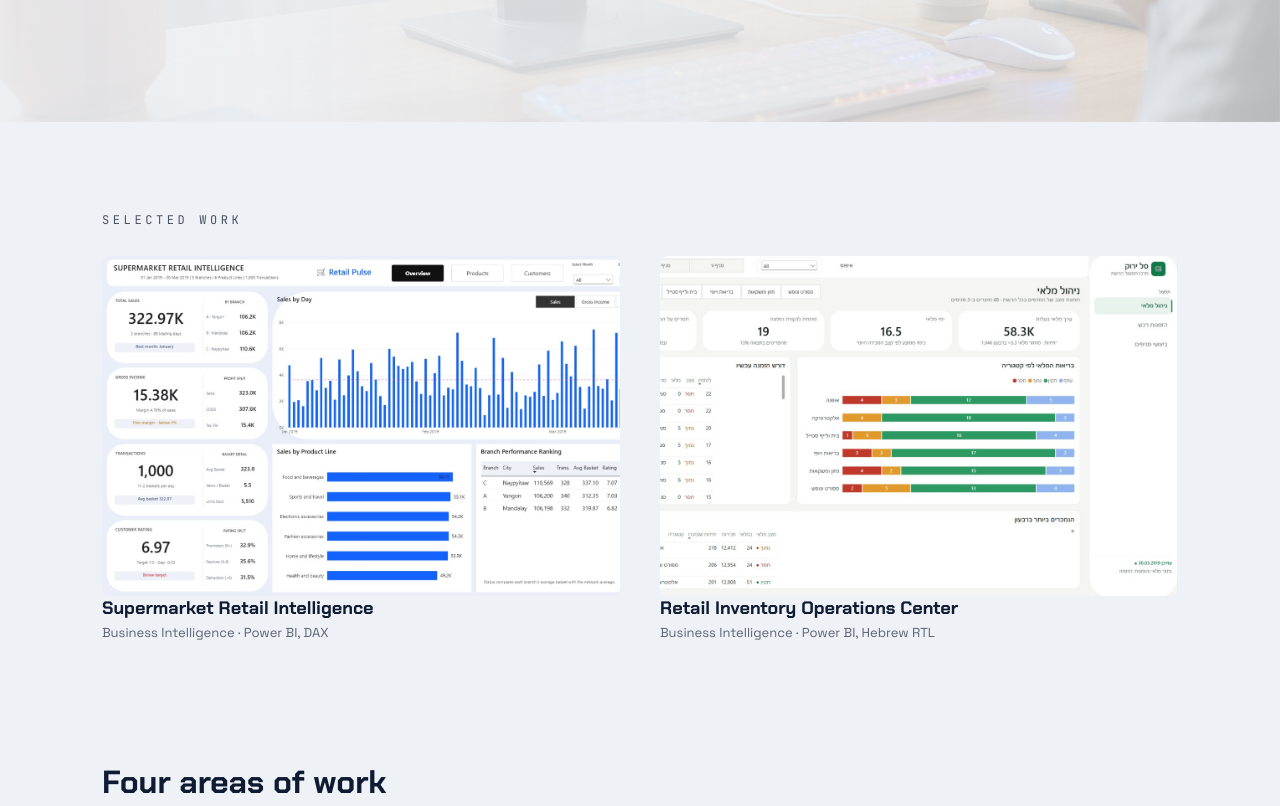
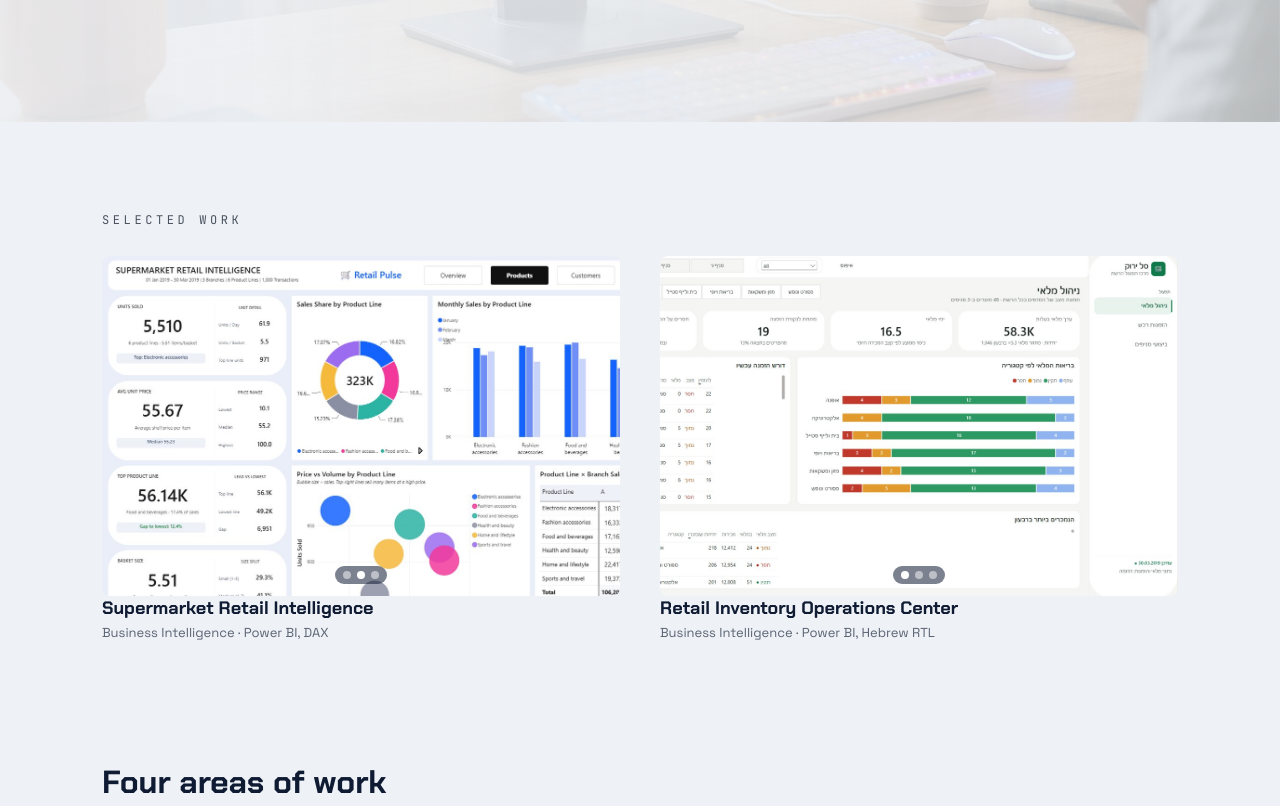
Before and after one commit to avitalkalimi/portfolio_website, a plain HTML site: page index.html in a window 1280 px wide. Shown: the part 678-1484 px from the top of the page. Drawn offline with Linux system fonts and the light colour scheme.

Commit message:
Add page carousel to featured dashboards and write About section
Co-Authored-By: Claude Opus 5.5 <noreply@anthropic.com>

```diff
--- a/ai.html
+++ b/ai.html
@@ -8,15 +8,15 @@
 <link rel="preconnect" href="https://fonts.googleapis.com">
 <link rel="preconnect" href="https://fonts.gstatic.com" crossorigin>
 <link href="https://fonts.googleapis.com/css2?family=Chakra+Petch:wght@500;700&amp;family=JetBrains+Mono:wght@400;500&amp;family=Space+Grotesk:wght@400;500;700&amp;display=swap" rel="stylesheet">
-<link rel="stylesheet" href="assets/css/style.css?v=16">
+<link rel="stylesheet" href="assets/css/style.css?v=17">
 </head>
 <body data-page="ai">
 <header id="site-nav"></header>
 <main id="page-content"></main>
 <nav id="topic-footer-nav"></nav>
 
-<script src="assets/js/data.js?v=16"></script>
-<script src="assets/js/partials.js?v=16"></script>
-<script src="assets/js/render.js?v=16"></script>
+<script src="assets/js/data.js?v=17"></script>
+<script src="assets/js/partials.js?v=17"></script>
+<script src="assets/js/render.js?v=17"></script>
 </body>
 </html>
--- a/assets/css/style.css
+++ b/assets/css/style.css
@@ -611,6 +611,38 @@ img { display: block; max-width: 100%; }
 .img-slot--project { height: 290px; }
 .img-slot .img-fill[src*="img/projects/"] { object-position: top left; }
 .img-slot .img-fill[src*="sal-yarok"] { object-position: top right; }
+
+/* ---- Featured-card carousel ---- */
+.carousel { position: relative; }
+.carousel__track { position: absolute; inset: 0; }
+.carousel__slide {
+  position: absolute;
+  inset: 0;
+  opacity: 0;
+  transition: opacity .8s ease, transform .3s ease;
+}
+.carousel__slide--active { opacity: 1; }
+.carousel__dots {
+  position: absolute;
+  left: 50%;
+  bottom: 12px;
+  transform: translateX(-50%);
+  display: flex;
+  gap: 6px;
+  padding: 5px 8px;
+  border-radius: 999px;
+  background: rgba(15, 27, 51, .55);
+}
+.carousel__dot {
+  width: 8px;
+  height: 8px;
+  padding: 0;
+  border: 0;
+  border-radius: 50%;
+  background: rgba(255, 255, 255, .5);
+  cursor: pointer;
+}
+.carousel__dot--active { background: #fff; }
 .img-slot--portrait { width: 200px; height: 200px; flex: none; }
 
 /* ---- Responsive ---- */
--- a/assets/js/data.js
+++ b/assets/js/data.js
@@ -126,8 +126,8 @@ window.SITE_DATA = {
     heroIntervalMs: 5000,
     subline: "I work across AI, business intelligence, GIS and computer vision — from the first query to the final dashboard.",
     featured: [
-      { title: "Supermarket Retail Intelligence", meta: "Business Intelligence · Power BI, DAX", image: "assets/img/projects/retail-pulse.jpg", imageAlt: "Supermarket sales dashboard — KPIs, daily sales and branch ranking", href: "bi.html" },
-      { title: "Retail Inventory Operations Center", meta: "Business Intelligence · Power BI, Hebrew RTL", image: "assets/img/projects/sal-yarok-inventory.jpg", imageAlt: "Inventory operations dashboard in Hebrew — stock health by category", href: "bi.html" }
+      { title: "Supermarket Retail Intelligence", meta: "Business Intelligence · Power BI, DAX", image: "assets/img/projects/retail-pulse.jpg", images: ["assets/img/projects/retail-pulse.jpg", "assets/img/projects/retail-pulse-products.jpg", "assets/img/projects/retail-pulse-customers.jpg"], imageAlt: "Supermarket sales dashboard — KPIs, daily sales and branch ranking", href: "bi.html" },
+      { title: "Retail Inventory Operations Center", meta: "Business Intelligence · Power BI, Hebrew RTL", image: "assets/img/projects/sal-yarok-inventory.jpg", images: ["assets/img/projects/sal-yarok-inventory.jpg", "assets/img/projects/sal-yarok-orders.jpg", "assets/img/projects/sal-yarok-branches.jpg"], imageAlt: "Inventory operations dashboard in Hebrew — stock health by category", href: "bi.html" }
     ],
     // Customer logo wall. To add a customer, drop the logo in assets/img/customers/ and add a line here.
     customers: {
@@ -156,8 +156,8 @@ window.SITE_DATA = {
     about: {
       photo: "assets/img/portrait.jpg?v=3", photoAlt: "Portrait photo",
       bioParagraphs: [
-        "A few sentences about who you are, your background, and the kind of problems you enjoy solving. Replace this paragraph with your own story.",
-        "A second paragraph — what you're currently working on or looking for, and what makes your way of working different."
+        "I'm Avital Kalimi, a data and BI analyst with an M.Sc. in Data Science and a B.Sc. in Industrial Engineering and Management from Ben-Gurion University. I've built Power BI dashboards, data models and data warehouses for clients, business units and a public organization, and I started out as a geo analyst in the IDF working with GIS, drone and satellite imagery.",
+        "I like owning a project end to end: sitting with managers to understand what they need, turning it into clear KPIs, building the model and the report, and training the people who use it. Today I combine BI with AI, from SQL and DAX to agents that answer business questions in plain language."
       ],
       toolRows: [
         { label: "BI", chips: ["Power BI", "Tableau", "DAX"] },
--- a/assets/js/render.js
+++ b/assets/js/render.js
@@ -57,9 +57,63 @@
     return el("div", { className: "hero-slides", "aria-hidden": "true" }, slides);
   }
 
+  // Featured-card carousel: cross-fades through a report's pages; dots jump to a page.
+  // Cards start offset from each other so they don't change at the same moment.
+  function renderCarousel(images, imageAlt, cardIndex) {
+    var interval = data.home.carouselIntervalMs || 4000;
+    var current = 0;
+    var timer = null;
+    var slides = images.map(function (src, i) {
+      return el("img", {
+        src: src,
+        alt: i === 0 ? (imageAlt || "") : "",
+        loading: i === 0 ? "eager" : "lazy",
+        className: "img-fill carousel__slide" + (i === 0 ? " carousel__slide--active" : "")
+      }, []);
+    });
+    var dots = images.map(function (_, i) {
+      var dot = el("button", {
+        type: "button",
+        className: "carousel__dot" + (i === 0 ? " carousel__dot--active" : ""),
+        "aria-label": "Show page " + (i + 1)
+      }, []);
+      dot.addEventListener("click", function (e) {
+        e.preventDefault();
+        e.stopPropagation();
+        show(i);
+        restart();
+      });
+      return dot;
+    });
+    function show(i) {
+      slides[current].classList.remove("carousel__slide--active");
+      dots[current].classList.remove("carousel__dot--active");
+      current = i;
+      slides[current].classList.add("carousel__slide--active");
+      dots[current].classList.add("carousel__dot--active");
+    }
+    function restart() {
+      clearInterval(timer);
+      timer = setInterval(function () { show((current + 1) % slides.length); }, interval);
+    }
+    var wrap = el("div", { className: "img-slot img-slot--featured carousel" }, [
+      el("div", { className: "carousel__track" }, slides),
+      el("div", { className: "carousel__dots" }, dots)
+    ]);
+    var reduceMotion = window.matchMedia && window.matchMedia("(prefers-reduced-motion: reduce)").matches;
+    if (!reduceMotion) {
+      setTimeout(restart, cardIndex * (interval / 2));
+      wrap.addEventListener("mouseenter", function () { clearInterval(timer); });
+      wrap.addEventListener("mouseleave", restart);
+    }
+    return wrap;
+  }
+
   function renderSelectedWork() {
-    var cards = data.home.featured.map(function (item) {
-      var image = renderImageSlot("featured", item.image, item.imageAlt, false);
+    var cards = data.home.featured.map(function (item, cardIndex) {
+      var image = item.images && item.images.length > 1
+        ? renderCarousel(item.images, item.imageAlt, cardIndex)
+        : renderImageSlot("featured", item.image, item.imageAlt, false);
       var meta = el("div", {}, [
         el("div", { className: "featured-card__title" }, [item.title]),
         el("div", { className: "featured-card__meta" }, [item.meta])
--- a/index.html
+++ b/index.html
@@ -8,15 +8,15 @@
 <link rel="preconnect" href="https://fonts.googleapis.com">
 <link rel="preconnect" href="https://fonts.gstatic.com" crossorigin>
 <link href="https://fonts.googleapis.com/css2?family=Chakra+Petch:wght@500;700&amp;family=JetBrains+Mono:wght@400;500&amp;family=Space+Grotesk:wght@400;500;700&amp;display=swap" rel="stylesheet">
-<link rel="stylesheet" href="assets/css/style.css?v=16">
+<link rel="stylesheet" href="assets/css/style.css?v=17">
 </head>
 <body data-page="home">
 <header id="site-nav"></header>
 <main id="page-content"></main>
 <footer id="site-footer"></footer>
 
-<script src="assets/js/data.js?v=16"></script>
-<script src="assets/js/partials.js?v=16"></script>
-<script src="assets/js/render.js?v=16"></script>
+<script src="assets/js/data.js?v=17"></script>
+<script src="assets/js/partials.js?v=17"></script>
+<script src="assets/js/render.js?v=17"></script>
 </body>
 </html>
```
Also changed, not shown: bi.html (+4 -4 lines), computer-vision.html (+4 -4 lines), gis.html (+4 -4 lines), assets/img/projects/retail-pulse-customers.jpg (added), assets/img/projects/retail-pulse-products.jpg (added), assets/img/projects/sal-yarok-branches.jpg (added), assets/img/projects/sal-yarok-orders.jpg (added).
